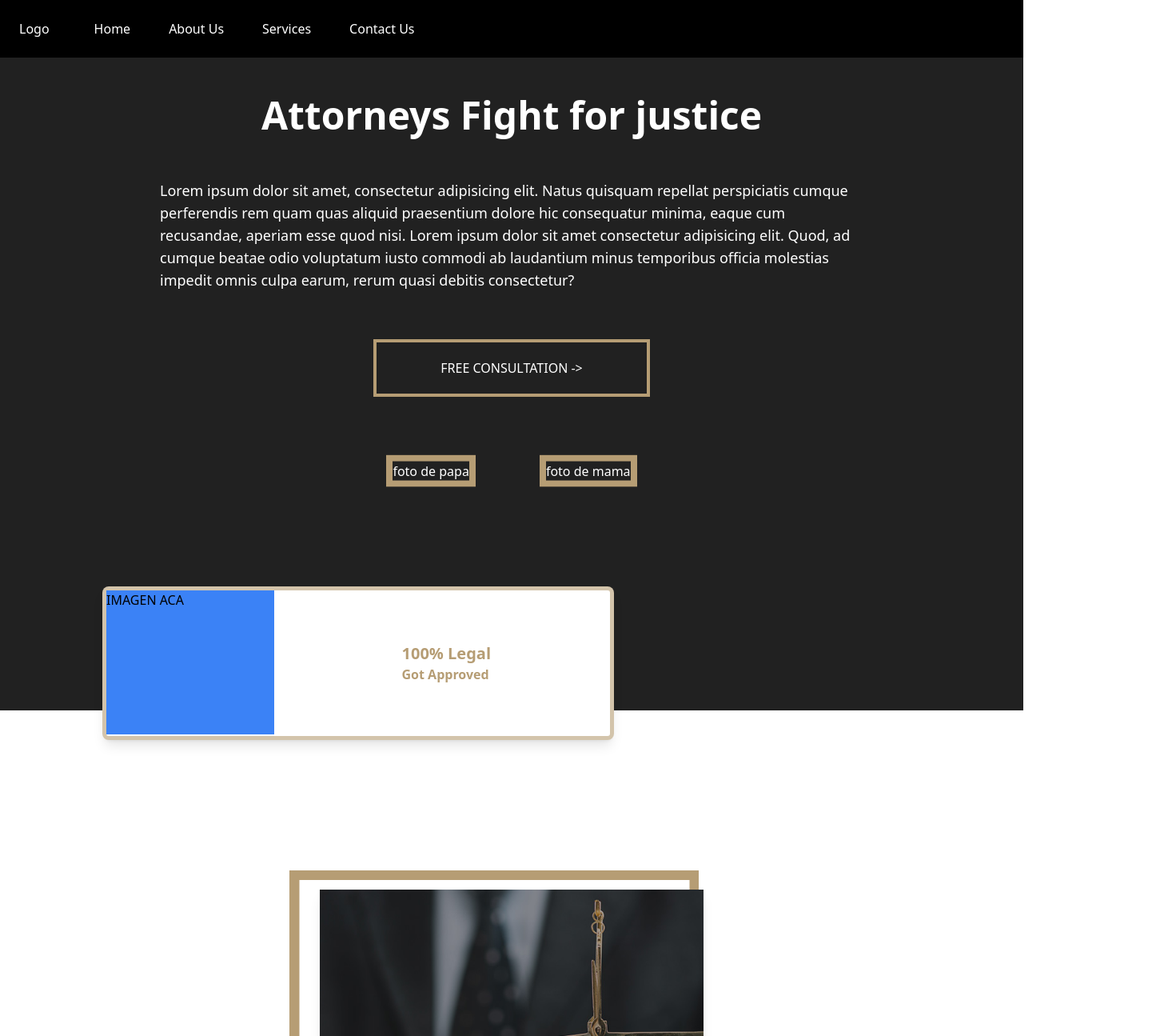
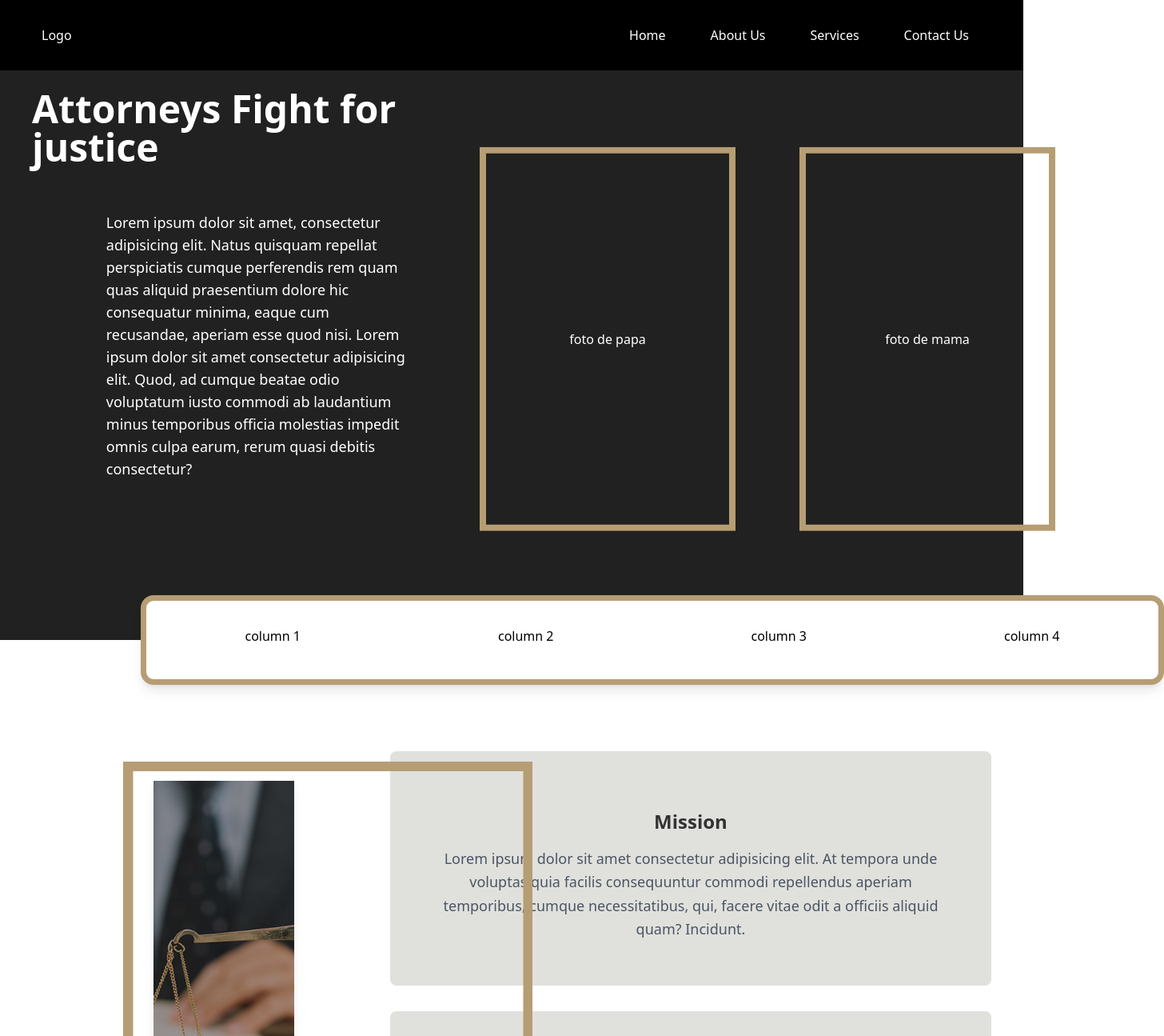
Before and after one commit to coleexz/BufeteColePaz, a React (Vite) app in the folder bufetecolepaz/: page / in a window 1280 px wide. Shown: the top 1295 px of the page at 80% size, 1456 px wide, since content can reach past the window. Built offline with nearby package versions, Linux system fonts and the light colour scheme; a web font is replaced by a local one.

Commit message:
Changed home page

```diff
--- a/bufetecolepaz/src/App.jsx
+++ b/bufetecolepaz/src/App.jsx
@@ -20,14 +20,26 @@ function App() {
   return (
     <div className="w-screen h-screen">
       {/* Header */}
-      <header className="fixed top-0 flex items-center bg-[#000000] p-6 text-white w-screen z-50">
+      <header className="fixed top-0 flex items-center justify-between bg-[#000000] p-6 lg:p-8  text-white w-screen z-50">
         {/* Logo */}
-        <div className="pr-10">
-          Logo
+        <div className="px-5">Logo</div>
+
+        <div className = "pr-5">
+            {/* Desktop Navigation  */}
+            <div className="hidden lg:flex gap-6">
+            {headerButtons.map((button) => (
+                <button
+                key={button}
+                className="rounded-full text-white hover:text-[#B69D74] px-4 break-words"
+                >
+                {button}
+                </button>
+            ))}
+            </div>
         </div>
 
         {/* Hamburger Menu for Mobile */}
-        <div className="md:hidden absolute right-6">
+        <div className="lg:hidden">
           <button
             onClick={toggleMenu}
             className="focus:outline-none text-white hover:text-[#B69D74]"
@@ -48,28 +60,16 @@ function App() {
             </svg>
           </button>
         </div>
-
-        {/* Desktop Navigation */}
-        <div className="hidden md:flex justify-center gap-4">
-          {headerButtons.map((button) => (
-            <button
-              className="rounded-full text-white hover:text-[#B69D74] px-4 break-words"
-              key={button}
-            >
-              {button}
-            </button>
-          ))}
-        </div>
       </header>
 
       {/* Mobile Menu */}
       {menuOpen && (
-        <div className="fixed top-16 left-0 w-full bg-[#000000] p-6 z-40 md:hidden">
+        <div className="fixed top-16 left-0 w-full bg-[#000000] p-6 z-40 lg:hidden">
           <div className="flex flex-col gap-4">
             {headerButtons.map((button) => (
               <button
+                key={button}
                 className="text-white hover:text-[#B69D74] text-lg"
-                key={button}
                 onClick={() => setMenuOpen(false)} // Close the menu on button click
               >
                 {button}
--- a/bufetecolepaz/src/components/Home/Home.jsx
+++ b/bufetecolepaz/src/components/Home/Home.jsx
@@ -3,8 +3,6 @@ import image from '../../assets/image.png'
 import { motion } from 'framer-motion'
 
 const Home = () => {
-
-
     const scaleVariation = {
         initial: { opacity: 0, scale: 2 },
         whileInView: { opacity: 1, scale: 1 },
@@ -35,17 +33,21 @@ const Home = () => {
     }
 
     return (
-        <div className="bg-[#212121] h-5/6 pt-[6.5rem] relative overflow-hidden" >
-            <div className="grid grid-rows-2 w-screen">
+        <div>
+            {/* Hero Section */}
+            <div className="bg-[#212121] h-5/6 lg:h-[50rem] pt-40 lg:pt-[32rem] relative flex items-center">
+                <div className="grid grid-rows-2 lg:grid-cols-2 items-center w-screen">
+                    {/* Column #1: Text */}
                     <div className="flex flex-col justify-center items-center px-10">
                         <motion.div
                             variants={slideLeftVariation}
                             initial="initial"
                             whileInView="whileInView"
                             exit="exit"
-                        viewport={{ once: false, amount: 0.01}}
-                        transition={{ duration: 1, ease: "easeInOut"}}>
-                        <h1 className="text-5xl text-white font-bold p-4">
+                            viewport={{ once: false, amount: 0.01 }}
+                            transition={{ duration: 1, ease: "easeInOut" }}
+                        >
+                            <h1 className="text-5xl text-white font-bold pb-4">
                                 Attorneys Fight for justice
                             </h1>
                         </motion.div>
@@ -54,51 +56,63 @@ const Home = () => {
                             initial="initial"
                             whileInView="whileInView"
                             exit="exit"
-                        viewport={{ once: false, amount: 0.01}}
-                        transition={{ duration: 1, ease: "easeInOut"}}>
-                        <p className="justify-end lg:px-[10rem] lg:py-10 text-lg text-white p-2">
-                            Lorem ipsum dolor sit amet, consectetur adipisicing elit. Natus quisquam repellat perspiciatis cumque perferendis rem quam quas aliquid praesentium dolore hic consequatur minima, eaque cum recusandae, aperiam esse quod nisi.
-                            Lorem ipsum dolor sit amet consectetur adipisicing elit. Quod, ad cumque beatae odio voluptatum iusto commodi ab laudantium minus temporibus officia molestias impedit omnis culpa earum, rerum quasi debitis consectetur?
+                            viewport={{ once: false, amount: 0.01 }}
+                            transition={{ duration: 1, ease: "easeInOut" }}
+                        >
+                            <p className="justify-end lg:px-[5.8rem] lg:py-10 text-lg text-white p-2">
+                                Lorem ipsum dolor sit amet, consectetur adipisicing elit. Natus quisquam
+                                repellat perspiciatis cumque perferendis rem quam quas aliquid praesentium dolore hic
+                                consequatur minima, eaque cum recusandae, aperiam esse quod nisi.
+                                Lorem ipsum dolor sit amet consectetur adipisicing elit. Quod, ad cumque beatae odio
+                                voluptatum iusto commodi ab laudantium minus temporibus officia molestias impedit omnis culpa
+                                earum, rerum quasi debitis consectetur?
                             </p>
-
-                        <div className="pt-5 lg:flex lg:justify-center lg:items-center">
-                            <button className=" bg-[#212121] border-4 p-4 border-[#B69D74] lg:px-20 lg:py-5 text-white hover:bg-[#B69D74] hover:transition-all hover:duration-500">
-                                FREE CONSULTATION -&gt;
-                            </button>
-                        </div>
                         </motion.div>
                     </div>
 
+                    {/* Column #2: Buttons */}
+                    <div>
                         <div className="flex flex-col items-center pt-20">
                             <div className="flex flex-row gap-20 items-center z-0 text-white">
-                        <button className="border-8 border-[#B69D74] animate-[bounce_3s_infinite]">
+                                <button className="border-8 border-[#B69D74] lg:w-[20rem] lg:h-[30rem] animate-[ybounce_3s_infinite]">
                                     foto de papa
                                 </button>
-                        <button className="border-8 border-[#B69D74] animate-[bounce_3s_infinite]">
+                                <button className="border-8 border-[#B69D74] lg:w-[20rem] lg:h-[30rem] animate-[ybounce_3s_infinite]">
                                     foto de mama
                                 </button>
                             </div>
                         </div>
                     </div>
+                </div>
 
                 {/* White section spanning both backgrounds */}
-            <div className="absolute left-[12rem] lg:left-[20rem] transform -translate-x-[12rem] top-[49%] lg:top-[30.5%]">
-                <div className="flex flex-row border-[0.35rem] border-[#B69D74] border-opacity-60 bg-white shadow-lg rounded-lg w-72 lg:w-[40rem] h-24 lg:h-[12rem]">
-                    <div className="bg-blue-500 h-[5.4rem] lg:h-[11.3rem] w-full basis-3/5">
-                        IMAGEN ACA
-                    </div>
-                    <div className="flex flex-col justify-center items-start w-full pl-[1.5rem] lg:pl-[10rem] text-[#B69D74]">
-                        <h1 className="text-xl font-bold whitespace-nowrap">
-                            100% Legal
+                                <div className="absolute left-[12.5rem] lg:left-[23rem] transform -translate-x-[12rem] top-[92%] lg:top-[93%]">
+                                    <div className="flex flex-row border-[0.45rem] border-[#B69D74] bg-white shadow-lg rounded-2xl w-72 lg:w-[80rem] h-48 lg:h-[7rem]">
+                                        <div className="grid grid-rows-4 lg:grid lg:grid-cols-4 lg:px-20 lg:gap-40 lg:pt-8 w-full text-center ">
+                                            <h1>
+                                                column 1
                                             </h1>
-                        <h1 className="text-md font-bold whitespace-nowrap">
-                            Got Approved
+
+                                            <h1>
+                                                column 2
                                             </h1>
+
+                                            <h1>
+                                                column 3
+                                            </h1>
+
+                                            <h1>
+                                                column 4
+                                            </h1>
+
                                         </div>
                                     </div>
                                 </div>
 
-            <div className="bg-white w-screen min-h-screen flex flex-col items-center pt-[10rem] lg:pt-[14rem]">
+                            </div>
+
+                            {/* Lower White Section with Image and Mission/Vision */}
+            <div className="bg-white w-screen lg:h-screen flex flex-col lg:flex-row lg:gap-20 lg:pl-[12rem] items-center pt-[10rem] lg:pt-[6rem]">
                 <div className="relative">
                     {/* Outer border frame */}
                     <div>
@@ -115,34 +129,29 @@ const Home = () => {
                     </div>
                 </div>
 
-                {/* Full-screen text container */}
+                {/* Text container for Mission & Vision */}
                 <div className="max-w-[52rem] pb-16 lg:flex lg:items-center lg:justify-center">
-                    <div className="w-screen h-max flex flex-col justify-center items-center mt-10 pt-6 px-10 text-center gap-8">
-                        <div className = "p-6 lg:p-14 bg-[#e0e1dd] rounded-lg">
+                    <div className="w-screen flex flex-col justify-center items-center mt-10 pt-6 px-10 text-center gap-8">
+                        <div className="p-6 lg:p-14 bg-[#e0e1dd] rounded-lg">
                             <h1 className="text-2xl font-bold text-[#333] pt-4">Mission</h1>
                             <p className="text-lg text-gray-600 mt-4 leading-relaxed">
                                 Lorem ipsum dolor sit amet consectetur adipisicing elit. At tempora unde
-                                voluptas quia facilis consequuntur commodi repellendus aperiam
-                                temporibus, cumque necessitatibus, qui, facere vitae odit a officiis
-                                aliquid quam? Incidunt.
+                                voluptas quia facilis consequuntur commodi repellendus aperiam temporibus, cumque
+                                necessitatibus, qui, facere vitae odit a officiis aliquid quam? Incidunt.
                             </p>
                         </div>
 
-                        <div className = "p-6 lg:p-14 bg-[#e0e1dd] rounded-lg">
+                        <div className="p-6 lg:p-14 bg-[#e0e1dd] rounded-lg">
                             <h1 className="text-2xl font-bold text-[#333] pt-4">Vision</h1>
                             <p className="text-lg text-gray-600 mt-4 leading-relaxed">
-                                Lorem, ipsum dolor sit amet consectetur adipisicing elit. Facilis
-                                consequatur aliquid molestiae provident suscipit temporibus inventore,
-                                fugiat, sequi dolorum iste repellendus? Sequi rerum quo laborum aut
-                                repellendus, officia et veritatis.
+                                Lorem, ipsum dolor sit amet consectetur adipisicing elit. Facilis consequatur aliquid
+                                molestiae provident suscipit temporibus inventore, fugiat, sequi dolorum iste
+                                repellendus? Sequi rerum quo laborum aut repellendus, officia et veritatis.
                             </p>
-                        </div>
-
                         </div>
                     </div>
                 </div>
-
-
+            </div>
         </div>
     )
 }
--- a/bufetecolepaz/tailwind.config.js
+++ b/bufetecolepaz/tailwind.config.js
@@ -15,7 +15,7 @@ export default {
             },
             ybounce: {
                 '0%, 100%': { transform: 'translateY(-0.5rem)' },
-                '50%': { transform: 'translateY(1rem)' },
+                '50%': { transform: 'translateY(0.6rem)' },
             }
         },
         animation:{
```
Lines whose indentation alone changed are shown as unchanged.
